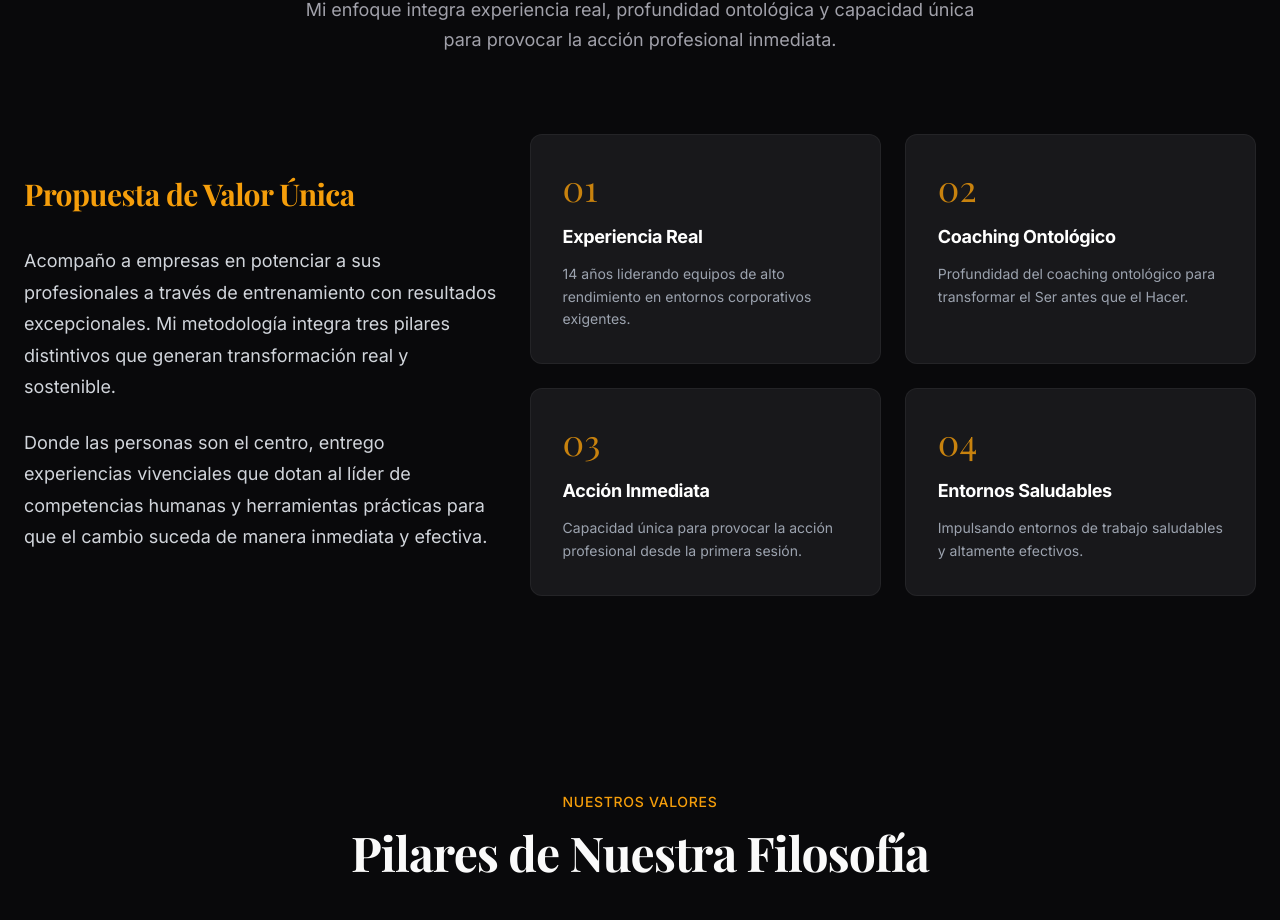
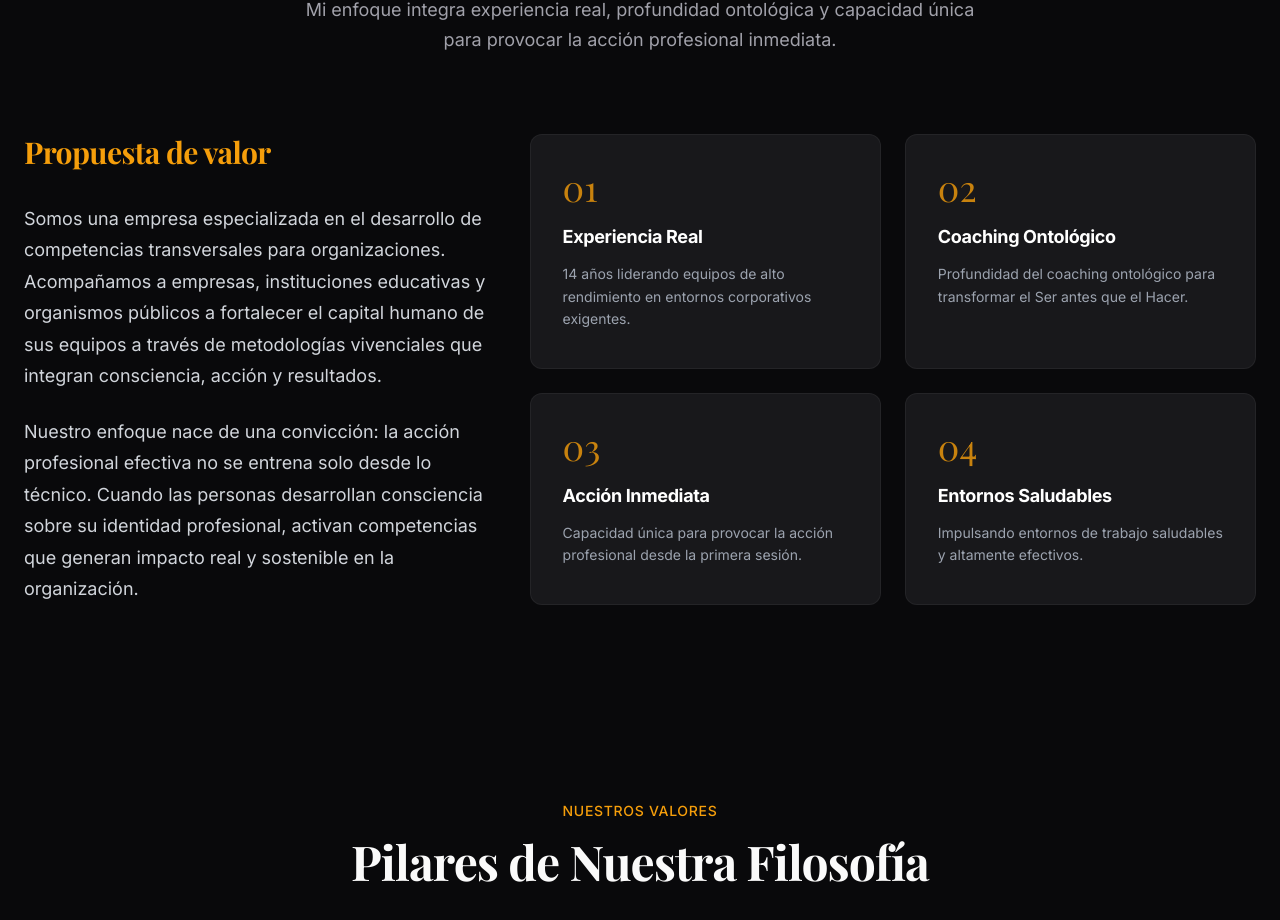
Before and after one commit to mauro6287-blip/alicia-morales-coach, a Next.js app: page / in a window 1280 px wide. Shown: the part 2875-3795 px from the top of the page. Built offline with nearby package versions, Linux system fonts and the light colour scheme; a web font is replaced by a local one.

Commit message:
Update Propuesta de Valor text in Tres Pilares section
Co-Authored-By: Claude Opus 4.6 <noreply@anthropic.com>

```diff
--- a/sections/PropuestaValor.tsx
+++ b/sections/PropuestaValor.tsx
@@ -50,19 +50,22 @@ export default function PropuestaValor() {
                     <div className="flex flex-col justify-center lg:col-span-2">
                         <h3 className="mb-8 text-3xl font-bold text-primary">
                             <span className="font-[family-name:var(--font-playfair)]">
-                                Propuesta de Valor Única
+                                Propuesta de valor
                             </span>
                         </h3>
                         <div className="space-y-6 text-lg leading-relaxed text-gray-300">
                             <p>
-                                Acompaño a empresas en potenciar a sus profesionales a través de
-                                entrenamiento con resultados excepcionales. Mi metodología integra tres
-                                pilares distintivos que generan transformación real y sostenible.
+                                Somos una empresa especializada en el desarrollo de competencias
+                                transversales para organizaciones. Acompañamos a empresas, instituciones
+                                educativas y organismos públicos a fortalecer el capital humano de sus
+                                equipos a través de metodologías vivenciales que integran consciencia,
+                                acción y resultados.
                             </p>
                             <p>
-                                Donde las personas son el centro, entrego experiencias vivenciales que dotan al
-                                líder de competencias humanas y herramientas prácticas para que el cambio
-                                suceda de manera inmediata y efectiva.
+                                Nuestro enfoque nace de una convicción: la acción profesional efectiva no
+                                se entrena solo desde lo técnico. Cuando las personas desarrollan
+                                consciencia sobre su identidad profesional, activan competencias que
+                                generan impacto real y sostenible en la organización.
                             </p>
                         </div>
                     </div>
```
